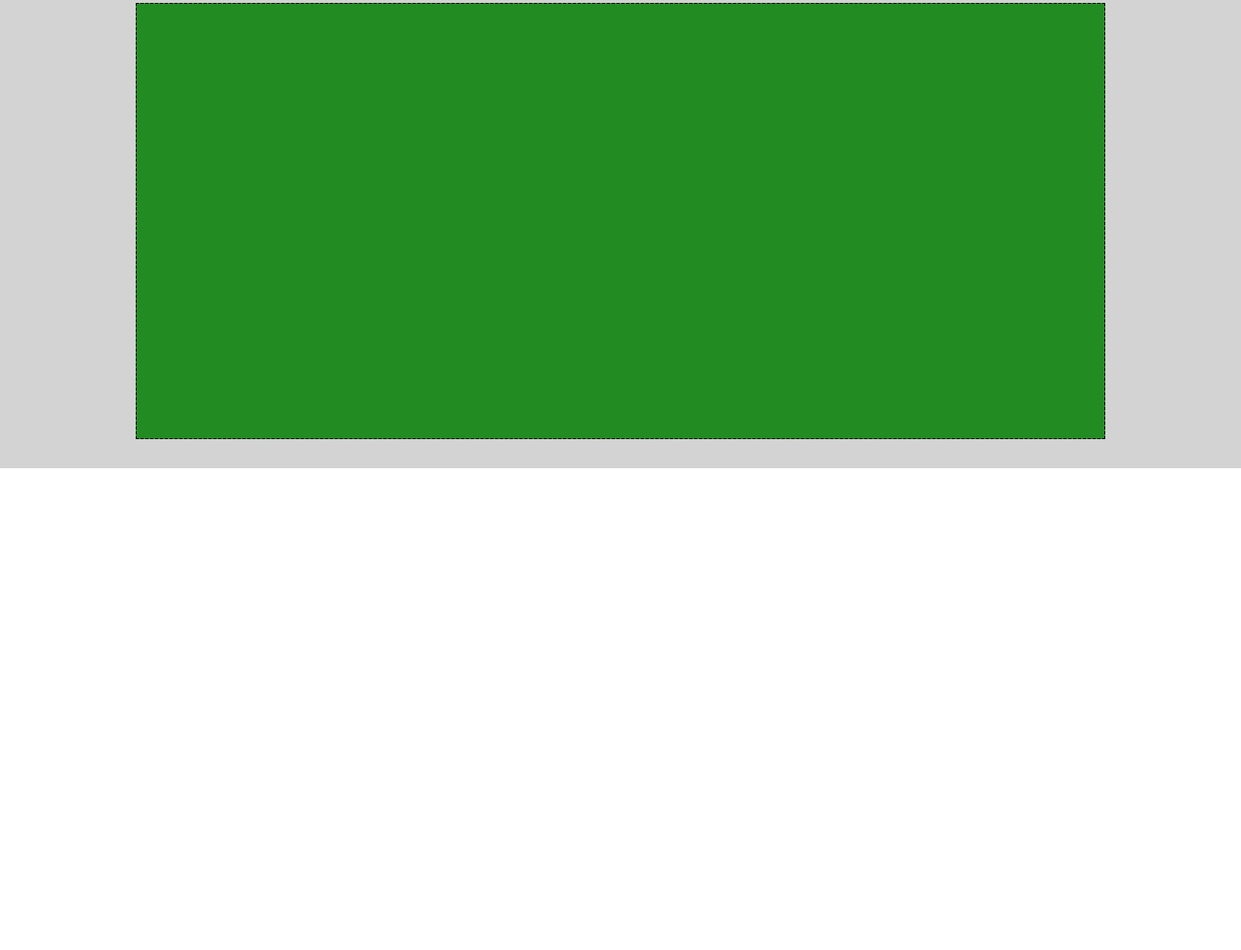
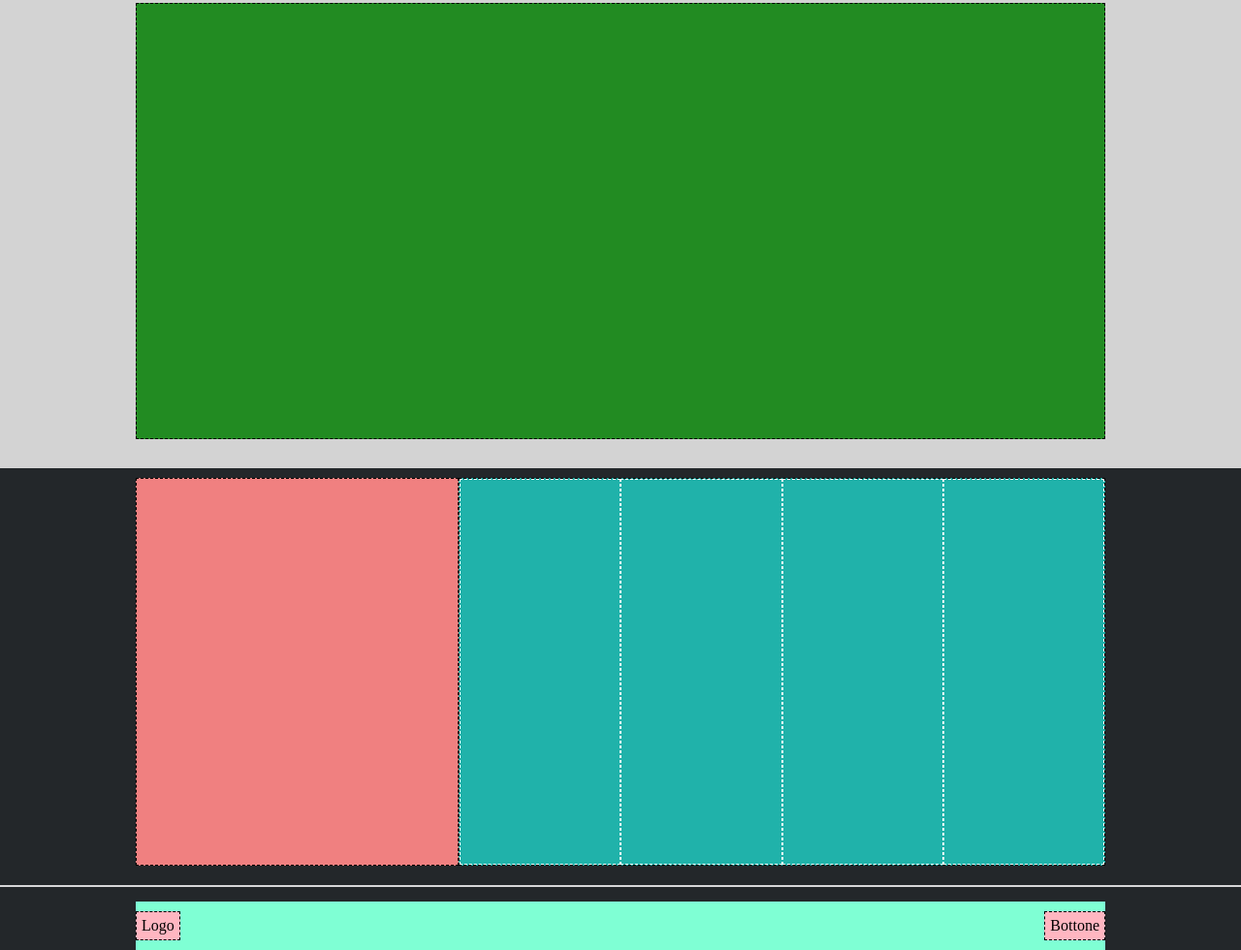
Before and after one commit to SimoneCalzari/htmlcss-struttura-discord, a plain HTML site: page index.html in a window 1280 px wide. Shown: the part 1667-2647 px from the top of the page at 97% size. Before the commit the page ends 2150 px from the top, so only its background shows below. Drawn offline with Linux system fonts and the light colour scheme.

Commit message:
feat: struttura footer e commenti aggiunti

```diff
--- a/css/style.css
+++ b/css/style.css
@@ -78,6 +78,40 @@ DEBUG
   height: 450px;
 }
 
+.debug .footer1 {
+  background-color: #23272a;
+  border-bottom: 2px solid #d7d7d8;
+}
+
+.debug .box1-footer1 {
+  border: 1px dashed black;
+  height: 400px;
+  background-color: #f08080;
+}
+
+.debug .box2-footer1 {
+  border: 1px dashed black;
+  height: 400px;
+  background-color: #20b2aa;
+}
+
+.debug .box2-footer1 div {
+  border: 1px dashed white;
+}
+
+.debug .footer2 {
+  background-color: #23272a;
+}
+
+.debug .footer2 .container.layout {
+  background-color: #7fffd4;
+}
+
+.debug .footer2 .container.layout div {
+  border: 1px dashed black;
+  background-color: #ffb6c1;
+}
+
  /*
 COMMON
  */
@@ -153,3 +187,33 @@ section {
  /*
 FOOTER
  */
+
+.footer1 {
+  padding: 10px 0 20px;
+}
+
+.box1-footer1 {
+  width: calc(100% / 3);
+}
+
+.box2-footer1 {
+  width: calc(100% / 3 * 2);
+  display: flex;
+}
+
+.box2-footer1 div {
+  width: 25%;
+}
+
+.footer2 {
+  padding-top: 15px;
+}
+
+.footer2 .container.layout {
+  padding: 10px 0;
+  justify-content: space-between;
+}
+
+.footer2 .container.layout div {
+  padding: 5px;
+}
--- a/index.html
+++ b/index.html
@@ -7,45 +7,98 @@
     <title>Discord-Demo</title>
   </head>
   <body class="debug">
+    <!-- INIZIO HEADER -->
     <header>
+      <!-- INIZIO HEADER1 -->
       <div class="header1">
+        <!-- INIZIO CONTENITORE FLEX E MARGINI -->
         <div class="container layout">
           <div class="logo">logo</div>
           <div class="links">link link link link</div>
           <div class="login">login</div>
         </div>
+        <!-- FINE CONTENITORE FLEX E MARGINI -->
       </div>
+      <!--  FINE HEADER1 -->
+      <!-- INIZIO HEADER2 -->
       <div class="header2">
+        <!-- INIZIO CONTENITORE FLEX E MARGINI -->
         <div class="container layout">
           <div class="box-header2">
           </div>
         </div>
+        <!-- FINE CONTENITORE FLEX E MARGINI -->
       </div>
+      <!-- FINE HEADER 2 -->
     </header>
+    <!-- FINE HEADER -->
+    <!-- INIZIO MAIN -->
     <main>
+      <!-- INIZIO SEZIONE1 -->
       <section class="section1">
+        <!-- INIZIO CONTENITORE FLEX E MARGINI -->
         <div class="container layout">
           <div class="box1-section"></div>
           <div class="box2-section"></div>
         </div>
+        <!-- FINE CONTENITORE FLEX E MARGINI -->
       </section>
+      <!-- FINE SEZIONE1 -->
+      <!-- INIZIO SEZIONE2 -->
       <section class="section2">
+        <!-- INIZIO CONTENITORE FLEX E MARGINI -->
         <div class="container layout">
           <div class="box1-section"></div>
           <div class="box2-section"></div>
         </div>
+        <!-- FINE CONTENITORE FLEX E MARGINI -->
       </section>
+      <!-- FINE SEZIONE2 -->
+      <!-- INIZIO SEZIONE3 -->
       <section class="section3">
+        <!-- INIZIO CONTENITORE FLEX E MARGINI -->
         <div class="container layout">
           <div class="box1-section"></div>
           <div class="box2-section"></div>
         </div>
+        <!-- FINE CONTENITORE FLEX E MARGINI -->
       </section>
+      <!-- FINE SEZIONE3 -->
+      <!-- INIZIO SEZIONE4 -->
       <section class="section4">
+        <!-- INIZIO CONTENITORE FLEX E MARGINI -->
         <div class="container layout">
           <div></div>
         </div>
+        <!-- FINE CONTENITORE FLEX E MARGINI -->
       </section>
+      <!-- FINE SEZIONE4 -->
     </main>
+    <!-- FINE MAIN -->
+    <!-- INIZIO FOOTER -->
+    <footer>
+      <!-- INIZIO FOOTER1 -->
+      <div class="footer1">
+        <div class="container layout">
+          <div class="box1-footer1"></div>
+          <div class="box2-footer1">
+            <div></div>
+            <div></div>
+            <div></div>
+            <div></div>
+          </div>
+        </div>
+      </div>
+      <!-- FINE FOOTER1 -->
+      <!-- INIZIO FOOTER2 -->
+      <div class="footer2">
+        <div class="container layout">
+          <div>Logo</div>
+          <div>Bottone</div>
+        </div>
+      </div>
+      <!-- FINE FOOTER2 -->
+    </footer>
+    <!-- FINE FOOTER -->
   </body>
 </html>
```
